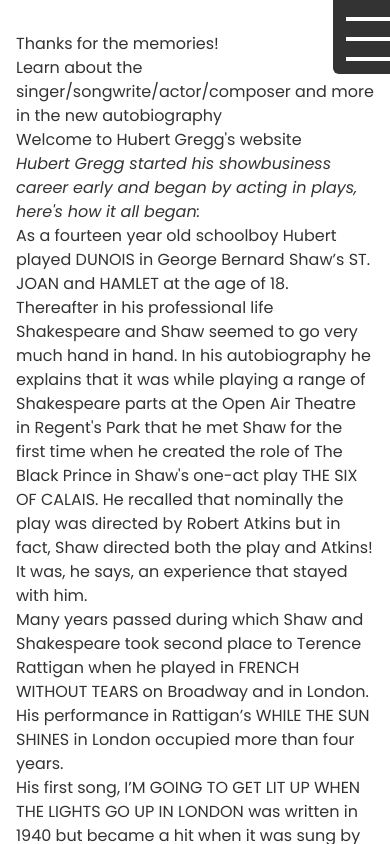
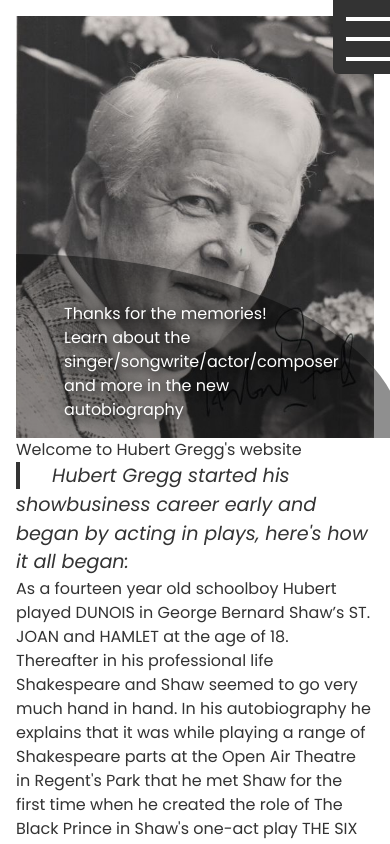
Before and after one commit to robertgregg3/hubertgregg.co.uk, a Next.js app: page / in a window 390 px wide. Shown: the top 844 px of the page. Built offline with nearby package versions, Linux system fonts and the light colour scheme.

Commit message:
Updates and responsive fixes

```diff
--- a/Components/Page.js
+++ b/Components/Page.js
@@ -13,7 +13,7 @@ const Page = ({ bgImage, heading, subHeading, children}) => {
         </header>
         <main>
             {heading && subHeading &&
-                <div className={`${bgImage && `${bgImage} ${styles.hero}`}`}>
+                <div className={`${bgImage && `${bgImage} ${styles.hero} ${styles.hero__image}`}`}>
                     <div className={styles.hero__heading}>
                         <h1 className={styles.page__heading}>{heading}</h1>
                         <h5 className={styles.page__subHeading}>{subHeading}</h5>
--- a/pages/contact.js
+++ b/pages/contact.js
@@ -5,7 +5,8 @@ import ContactForm from './../Components/ContactForm';
 const Movies = () => {
   const pageContent = (
     <>
-      <div className="contact-form">
+      <div className={styles.contact__form}>
+      <h1>Contact Us</h1>
         <ContactForm />
       </div>
     </>
--- a/styles/Footer.module.css
+++ b/styles/Footer.module.css
@@ -4,7 +4,6 @@
     background-repeat: repeat-x;
     background-position: bottom center;
     padding: 1rem;
-    width: 100vw;
 }
 
 .footer ul {
@@ -15,7 +14,6 @@
 .footerContainer {
     width: 100%;
     max-width: 1200px;
-    margin: auto;
     margin: auto;
     display: grid;
     grid-template-columns: 1fr 1fr;
@@ -40,10 +38,12 @@
 
 .footer ul {
     font-size: 0.9rem;
-    margin-left: -2.5rem;
+    margin-left: -1rem;
     display: grid;
     grid-template-columns: 1fr 1fr;
     grid-gap: 0.5rem;
+    padding: 1rem;
+
 }
 
 .footer__active {
@@ -57,8 +57,6 @@
 .footerLeft,
 .footerRight {
     display: grid;
-    grid-gap:
-        1rem;
     align-content: flex-start;
 }
 
--- a/styles/Home.module.css
+++ b/styles/Home.module.css
@@ -1,233 +1,126 @@
-.home__hero {
-  /* display: flex;
-  flex-wrap: nowrap;
-  width: 100vw;
-  height: 100vh; */
-}
-
 .hero__container {
-  /* display: grid;
-  grid-template-columns: 1.5fr 1fr;
-  grid-gap: 2rem;
+  display: grid;
+  grid-template-columns: 1fr 1fr;
+  grid-gap: 1.5rem;
   position: relative;
-  padding: 0 2.2rem; */
+  margin-bottom: 1rem;
 }
 
 .heroSplitImage {
-  /* margin: -0.2rem;
-  position: relative; */
-}
-
-.home__heroLeft {
-  /* background: url("/hubert-gregg.jpeg");
-  background-repeat: no-repeat;
-  background-size: cover;
-  width: 41%;
-  background-position: 0 0;
-  margin: -0.2rem; */
+  margin: -0.2rem;
+  position: relative;
+  background-position: 0px 0px !important;
+  background-size: cover !important;
+  background-repeat: no-repeat !important;
 }
 
 .page__quote {
-  /* font-size: 1.2rem;
-  position: relative; */
+  font-size: 1.2rem;
+  position: relative;
 }
 
 .page__quote::before {
-  /* content: '';
+  content: '';
   border-left: 4px solid #333333;
   margin-right: 2rem;
   transform: rotate(3deg);
-  width: 100px; */
+  width: 100px;
+}
+
+.hero {
+  position: relative;
+  min-height: 50vh;
+}
+
+.hero__heading {
+  background-color: #00000070;
+  padding: 3rem 4rem 1rem 3rem;
+  border-radius: 0 100% 0 0;
+  position: absolute;
+  bottom: 0;
+}
+
+.hero__image {
+  background-repeat: no-repeat !important;
+  background-size: cover !important;
+  background-position: center !important;
+}
+
+.page__heading,
+.page__subHeading {
+  text-shadow: 2px 3px 10px #000000;
+  color: #ffffff;
+  width: 80%;
 }
 
 .home {
-  /* background: url("/hubert-gregg.jpeg");
-  background-repeat: no-repeat;
-  background-size: cover;
-  background-position: center center; */
+  background: url("/hubert-gregg.jpeg");
 }
 
 .radio {
-  /* background: url("/hubert-gregg-thanks-for-he-memory-bbc-radio-2.jpg");
-  background-repeat: no-repeat;
-  background-size: cover;
-  background-position: top center; */
+  background: url("/hubert-gregg-thanks-for-he-memory-bbc-radio-2.jpg");
 }
 
 .screenplay {
-  /* background: url("/three-men-in-a-boat-jerome-k-jerome-read-by-hubert-gregg.jpg");
-  background-repeat: no-repeat;
-  background-size: cover;
-  background-position: top center; */
+  background: url("/three-men-in-a-boat-jerome-k-jerome-read-by-hubert-gregg.jpg");
 }
 
 .autobiography {
-  /* background: url("/maybe-its-because-hubert-gregg.jpg");
-  background-repeat: no-repeat;
-  background-size: cover;
-  background-position: top center; */
+  background: url("/maybe-its-because-hubert-gregg.jpg");
 }
 
 .music {
-  /* background: url("/maybe-its-because-im-a-londoner-hubert-gregg-and-jack-warner.jpg");
-  background-repeat: no-repeat;
-  background-size: cover;
-  background-position: top center;
-  position: relative; */
+  background: url("/maybe-its-because-im-a-londoner-hubert-gregg-and-jack-warner.jpg");
 }
 
 .music::after {
-  /* content: 'Hubert Gregg at the piano with Jack Warner';
+  content: 'Hubert Gregg at the piano with Jack Warner';
   position: absolute;
-  bottom: -25px;
+  bottom: 8px;
+  right: 10px;
+  color: #ffffff;
   font-size: 11px;
-  transform: skewX(-10deg); */
+  transform: skewX(-10deg);
 }
 
 
 .writing {
-  /* background: url("/agatha-christie-book.jpg");
-  background-repeat: no-repeat;
-  background-size: cover;
-  background-position: top center; */
+  background: url("/agatha-christie-book.jpg");
+  width: 50vw !important;
+  max-width: 550px;
 }
 
 .movies {
-  /* background: url("/films-hubert-gregg-as-prince-john.jpg");
-  background-repeat: no-repeat;
-  background-size: cover;
-  background-position: center center; */
+  background: url("/films-hubert-gregg-as-prince-john.jpg");
 }
 
 .directing {
-  /* background: url("/letter.jpg");
-  background-repeat: no-repeat;
-  background-size: cover;
-  background-position: center center; */
+  background: url("/letter.jpg");
 }
 
 .directing::after {
-  /* content: 'Letter to Hubert Gregg from Christie';
+  content: 'Letter to Hubert Gregg from Christie';
   position: absolute;
-  bottom: -25px;
+  bottom: 8px;
+  right: 10px;
+  color: #000000;
   font-size: 11px;
-  transform: skewX(-10deg); */
+  transform: skewX(-10deg);
 }
 
-.contact-form {
-  /* display: flex;
+.contact__form {
+  display: grid;
   place-content: center;
-  padding: 3rem; */
+  padding: 3rem;
+  height: 50vh;
 }
 
-.hero {
-  /* margin: -0.2rem;
-  height: 50vh;
-  min-height: 550px;
-  display: flex;
-  flex-direction: column;
-  justify-content: flex-end;
-  position: relative; */
-}
-
-.hero__heading {
-  /* background-color: #00000070;
-  padding: 3rem 4rem 1rem 3rem;
-  border-radius: 0 100% 0 0;
-  display: grid;
-  grid-template-columns: 1fr;
-  position: absolute;
-  bottom: 0; */
-}
-
-.page__heading,
-.page__subHeading {
-  /* text-shadow: 2px 3px 10px #000000;
-  color: #ffffff;
-  width: 80%; */
-}
-
-.main__content {
-  /* padding: 2rem; */
-}
-
-@media (max-width: 1300px) {
-  /* .home__heroLeft {
-    width: 60%;
-  } */
-}
-
-@media (max-width: 1100px) {
-  /* .home__heroLeft {
-    width: 70%;
-  } */
-}
-
-.home__heroRight {
-  /* display: flex;
-  justify-content: center;
-  align-items: center;
-  flex-direction: row;
-  width: 50%;
-  height: 70vh;
-  flex-wrap: wrap;
-  padding: 4rem; */
-}
-
-@media (max-width: 1000px) {
-  /* .home__heroLeft {
-    background-size: cover;
-    background-position: center center;
+@media only screen and (max-width: 700px) {
+  .hero__container {
+    grid-template-columns: 1fr;
   }
 
-  .home__heroRight {
-    overflow: scroll;
-    width: 100vw;
-    height: 60vh;
-  } */
-}
-
-@media (max-width: 1000px) {
-  /* .hero__container {
-    display: grid;
-    grid-template-columns: 1fr;
-    height: 80vh;
-    grid-template-rows: 1fr 1fr;
-  }
-
-  .main__content {
-    padding: 0 2rem;
-    margin-top: 0rem;
-  } */
-}
-
-
-@media (max-width: 700px) {
-  /* .home__hero {
-    width: 100vw;
-  }
-
-  .home__heroLeft {
-    position: absolute;
-    opacity: 0.3;
-    width: 100vw;
-    height: 100vh;
-    margin: 0;
-  }
-
-  .home__heroRight {
-    position: relative;
+  .heroSplitImage {
+    display: none;
   }
 }
-
-.home_message {
-  display: flex;
-  max-width: 600px;
-  flex-direction: column;
-  width: 100%;
-  gap: 1rem;
-}
-
-.home_message_title {
-  font-size: 2rem;*/
-}
--- a/styles/Navbar.module.css
+++ b/styles/Navbar.module.css
@@ -27,23 +27,15 @@
     border-radius: 5px;
 }
 
-
-@media(max-width:1100px) {
-    .nav {
-        grid-template-columns: 1fr;
-        grid-gap: 0;
-    }
-
-    .nav img {
-        display: none !important;
-    }
-}
-
 @media(max-width:1000px) {
     .open {
         right: 0% !important;
         transition: right 1s ease;
         -webkit-transition: right 0.5s ease;
+    }
+
+    .nav img {
+        display: none !important;
     }
 
     .nav ul {
--- a/styles/globals.css
+++ b/styles/globals.css
@@ -29,6 +29,7 @@ header {
   justify-content: center;
   box-shadow: 1px 1px 14px 1px #cccccc70;
   position: fixed;
+  z-index: 1;
   background: #ffffff;
 }
 
@@ -36,8 +37,8 @@ main {
   margin: auto;
   max-width: 1200px;
   display: grid;
-  margin-top: 150px;
-  padding: 1rem;
+  margin-top: 135px;
+  padding: 0 1rem 1rem;
 }
 
 @media(max-width: 1000px) {
@@ -47,5 +48,6 @@ main {
 
   header {
     box-shadow: none;
+    background-color: transparent;
   }
 }
```
Also changed, not shown: pages/directing.js (+6 -3 lines), styles/Form.module.css (+3 -5 lines).
